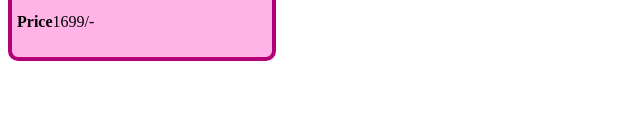
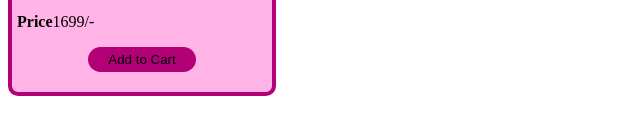
Before and after one commit to archana875/css-practice, a plain HTML site: page index.html in a window 1280 px wide. Shown: the part 219-354 px from the top of the page, without its empty margins (0-640 px from the left). Drawn offline with Linux system fonts and the light colour scheme.

Commit message:
button added

```diff
--- a/index.html
+++ b/index.html
@@ -19,6 +19,15 @@
 
 
         }
+        .btn-add-to-cart{
+    background-color:#b30077;
+    color: black;
+    padding: 5px 20px;
+    border-radius: 30px;
+    border: none;
+    display: block;
+    margin: 10px auto;
+        }
     </style>
 </head>
 <body>
@@ -28,7 +37,7 @@
         <P>
             <b>Price</b>1699/-
         </P>
-
+    <button class="btn-add-to-cart">Add to Cart</button>
     </div>
 </body>
 </html>
```
